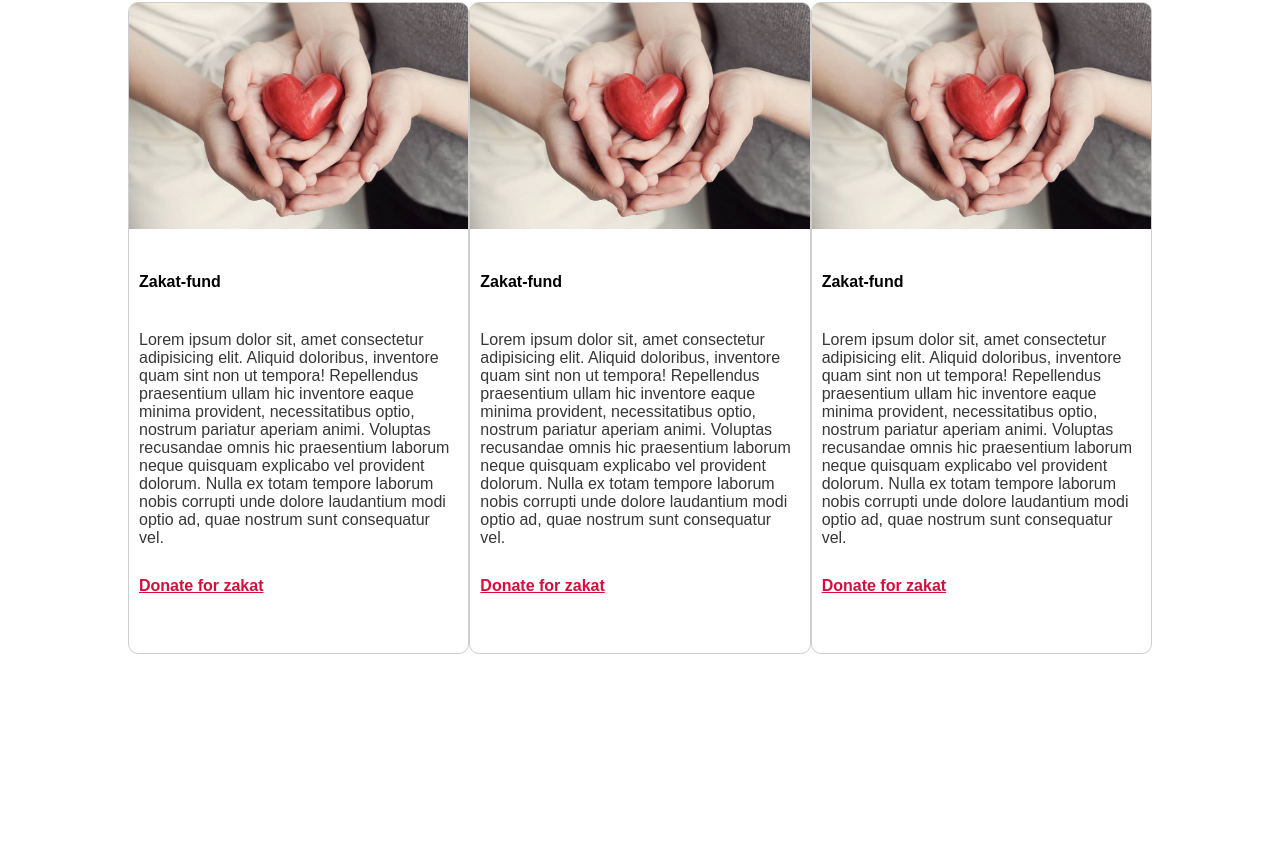
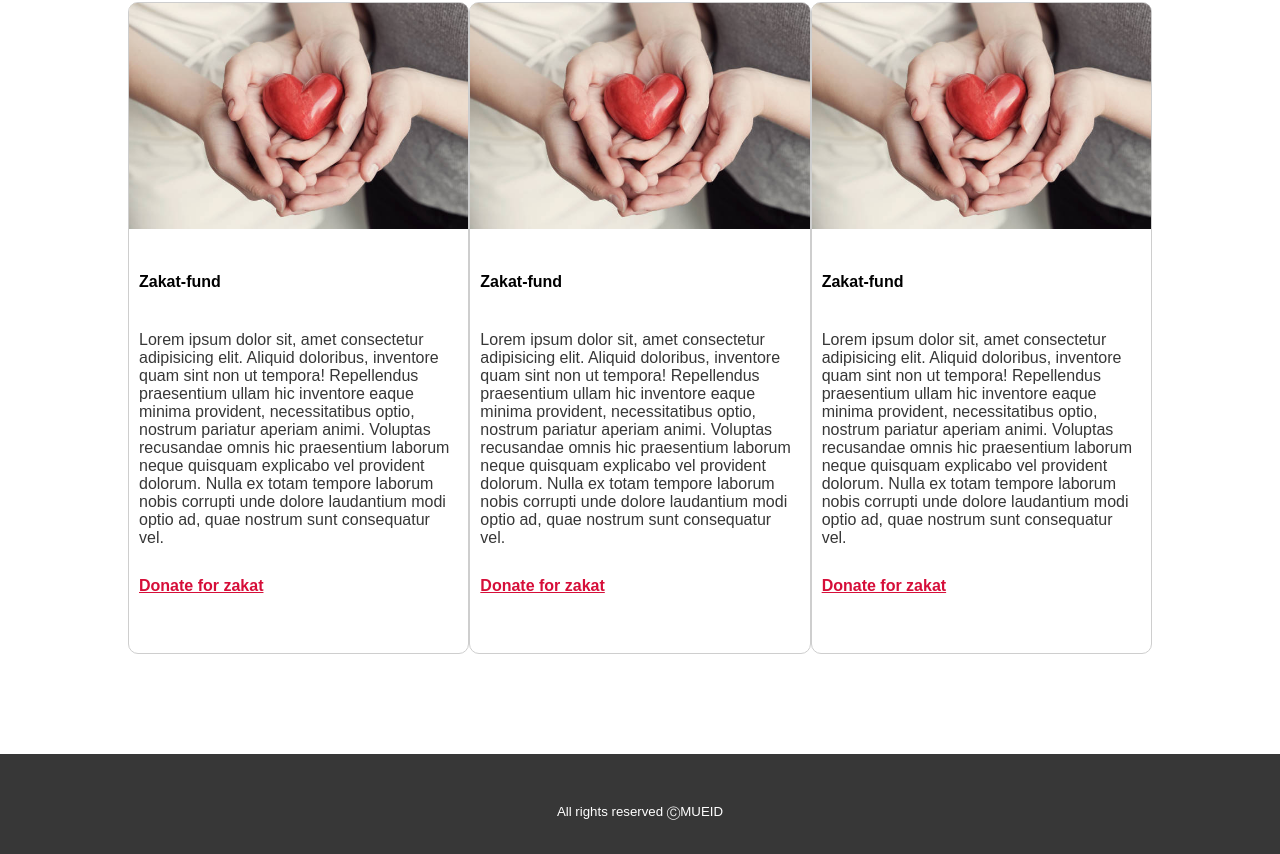
Before and after one commit to MUEID11/eid-zakat, a plain HTML site: page index.html in a window 1280 px wide. Shown: the part 4506-5360 px from the top of the page. Before the commit the page ends 5160 px from the top, so only its background shows below. Drawn offline with Linux system fonts and the light colour scheme.

Commit message:
Finished

```diff
--- a/index.html
+++ b/index.html
@@ -28,6 +28,7 @@
     </header>
 
     <main>
+        <div>
         <div class="textimage">
             <div class="textwithimage">
                 <h2>
@@ -128,8 +129,10 @@
             </div>
 
         </div>
-
+        </div>
     </main>
-
+    <footer>
+        <div><h5>All rights reserved ⒸMUEID</h5></div>
+    </footer>
 </body>
 </html>
--- a/style.css
+++ b/style.css
@@ -51,7 +51,7 @@ main{
     margin:auto;
     margin-top: 50px;
     width: 80%;
-    height: 100vh;
+
 }
 .textimage{
     display: flex;
@@ -178,3 +178,20 @@ main{
     font-weight: 600;
     color: rgb(214, 14, 57);
 }
+footer{
+    display: flex;
+    position: relative;
+    height: 100px;
+    background-color: #373737;
+    justify-content: center;
+    margin-top: 100px;
+
+}
+footer h5{
+    text-align: center;
+    color: #fff;
+    font-weight: 200;
+    margin-top: 50px;
+
+
+}
```
